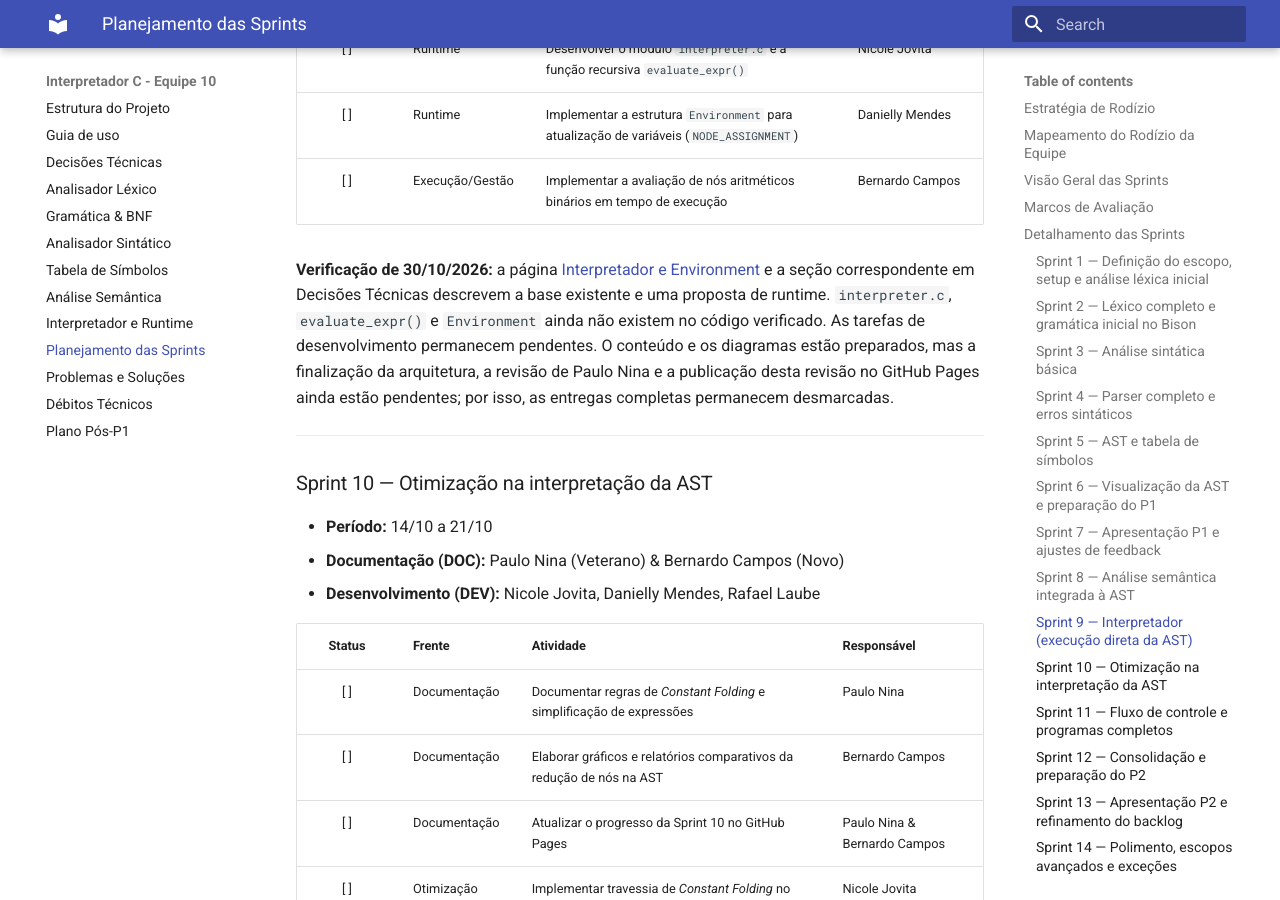
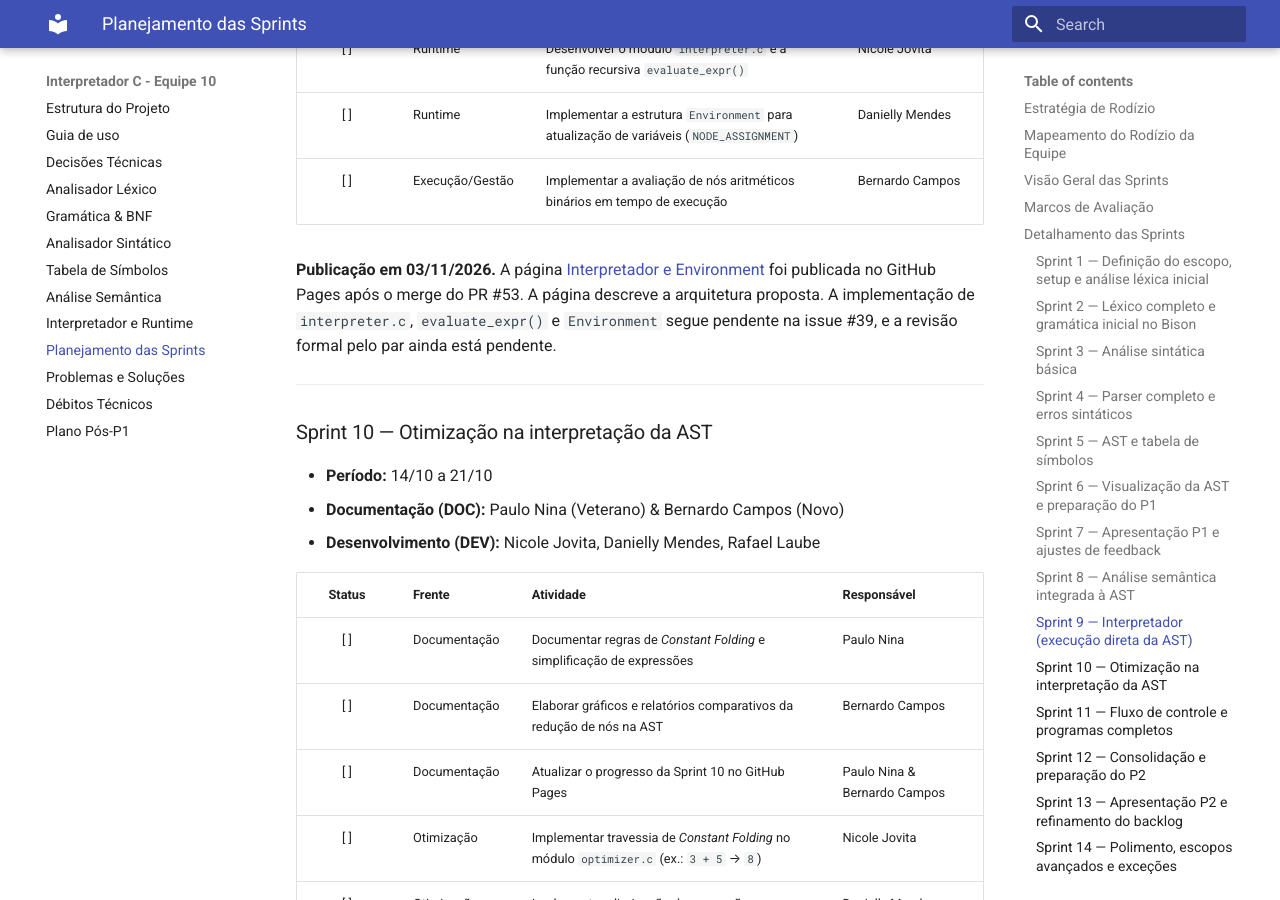
Before and after one commit to interpretador-c-unb/Compiladores1-equipe10, an MkDocs documentation site: the page built from documentos/planejamento-sprints.md, in a window 1280 px wide and 900 px high, scrolled down 9981 px. Built offline with MkDocs 1.6.1 and Material for MkDocs 9.7.7, drawn with Linux system fonts in a browser that asks for light colours.

Commit message:
docs(sprint9): atualiza o status do runtime
Refs #41

```diff
--- a/documentos/planejamento-sprints.md
+++ b/documentos/planejamento-sprints.md
@@ -232,7 +232,7 @@ Para garantir rastreabilidade, aprendizado contínuo e transferência de conheci
 | [ ] | Execução/Gestão | Implementar a avaliação de nós aritméticos binários em tempo de execução | Bernardo Campos |
 
 
-**Verificação de 30/10/2026:** a página [Interpretador e Environment](interpretador.md) e a seção correspondente em Decisões Técnicas descrevem a base existente e uma proposta de runtime. `interpreter.c`, `evaluate_expr()` e `Environment` ainda não existem no código verificado. As tarefas de desenvolvimento permanecem pendentes. O conteúdo e os diagramas estão preparados, mas a finalização da arquitetura, a revisão de Paulo Nina e a publicação desta revisão no GitHub Pages ainda estão pendentes; por isso, as entregas completas permanecem desmarcadas.
+**Publicação em 03/11/2026.** A página [Interpretador e Environment](interpretador.md) foi publicada no GitHub Pages após o merge do PR #53. A página descreve a arquitetura proposta. A implementação de `interpreter.c`, `evaluate_expr()` e `Environment` segue pendente na issue #39, e a revisão formal pelo par ainda está pendente.
 
 ---
 
```
